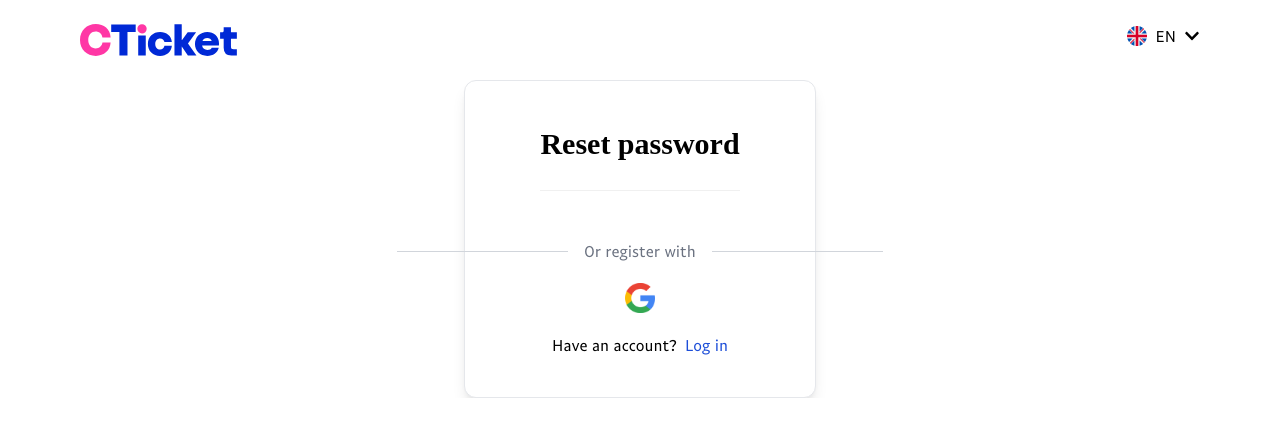
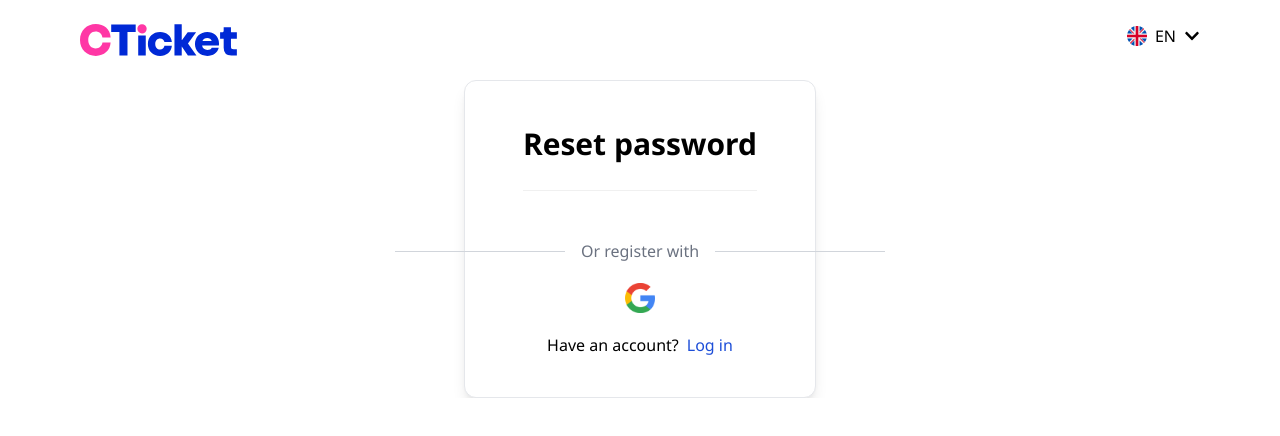
Before and after one commit to What57-ph/IWS_FinalProject, a React app: page /auth in a window 1280 px wide. Shown: the top 436 px of the page. Built offline with nearby package versions, Linux system fonts and the light colour scheme; no server answers; the HTML template or start-up script is replaced by a standard one; a web font is replaced by a local one.

Commit message:
change font

```diff
--- a/src/index.css
+++ b/src/index.css
@@ -2,7 +2,7 @@
 @tailwind components;
 @tailwind utilities;
 
-@font-face {
+/* @font-face {
   font-family: "Paypal Sans";
   src: local("PayPalSansBig-Regular-Klim"),
     url("/fonts/PayPalSansBig-Regular-Klim.woff") format("woff");
@@ -24,18 +24,18 @@
     url("/fonts/PayPalSansSmall-Medium.woff-Klim") format("woff");
   font-weight: 500;
   font-style: normal;
-}
+} */
 
-@font-face {
+/* @font-face {
   font-family: "Paypal Sans";
   src: local("PayPalSansSmall-Regular-Klim"),
     url("/fonts/PayPalSansSmall-Regular-Klim.woff") format("woff");
   font-weight: 400;
   font-style: normal;
-}
+} */
 
 body {
-  font-family: "Paypal Sans";
+  font-family: "Segoe UI", "Tahoma", "Geneva", "Verdana", "sans-serif";
 }
 
 /* Ẩn thanh cuộn trên WebKit (Chrome, Safari) */
@@ -53,7 +53,7 @@ body {
   padding: 0 !important;
 }
 
-=======
+
 .custom-upload-event-info .ant-upload {
   width: 300px !important;
   height: 300px !important;
```
